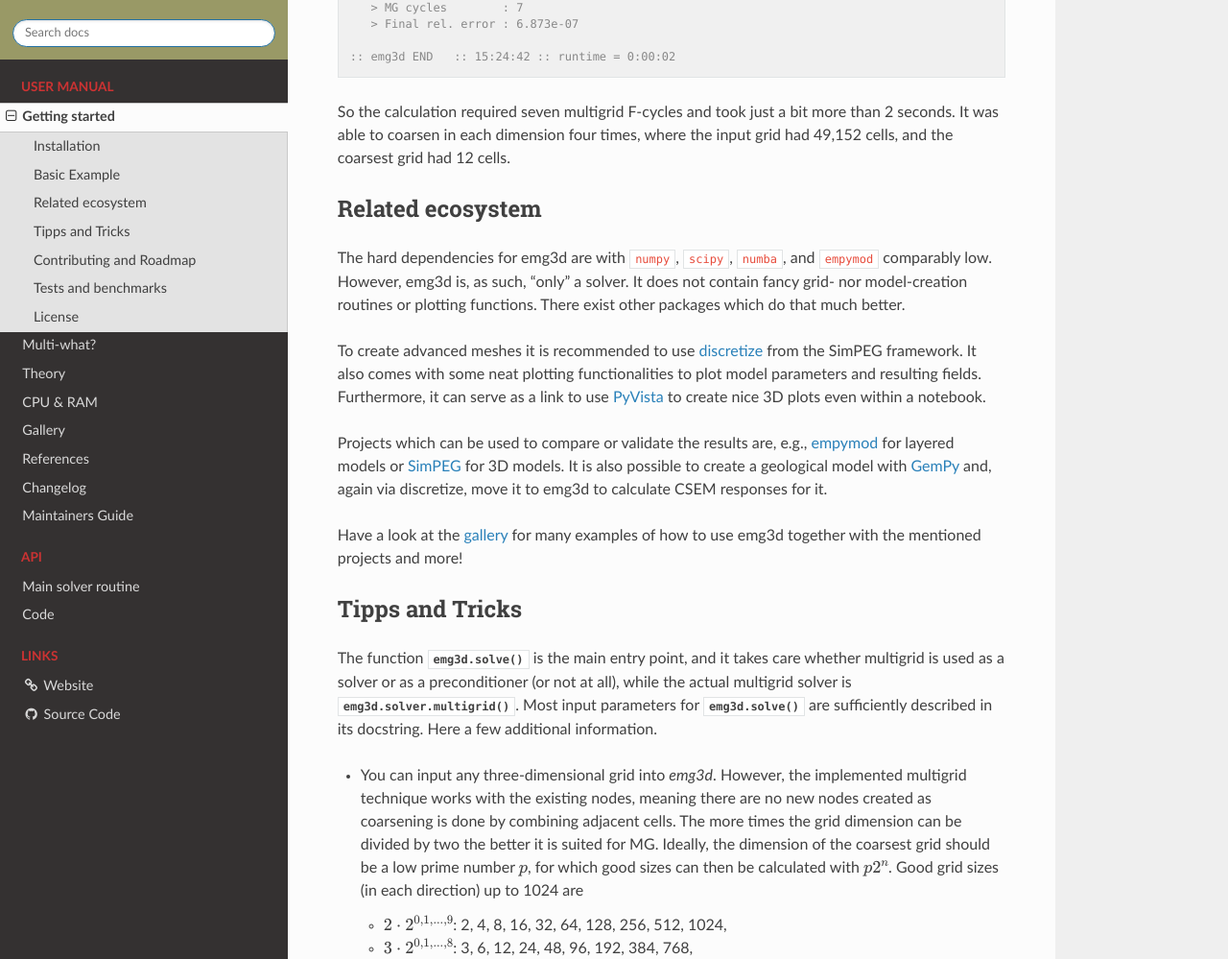
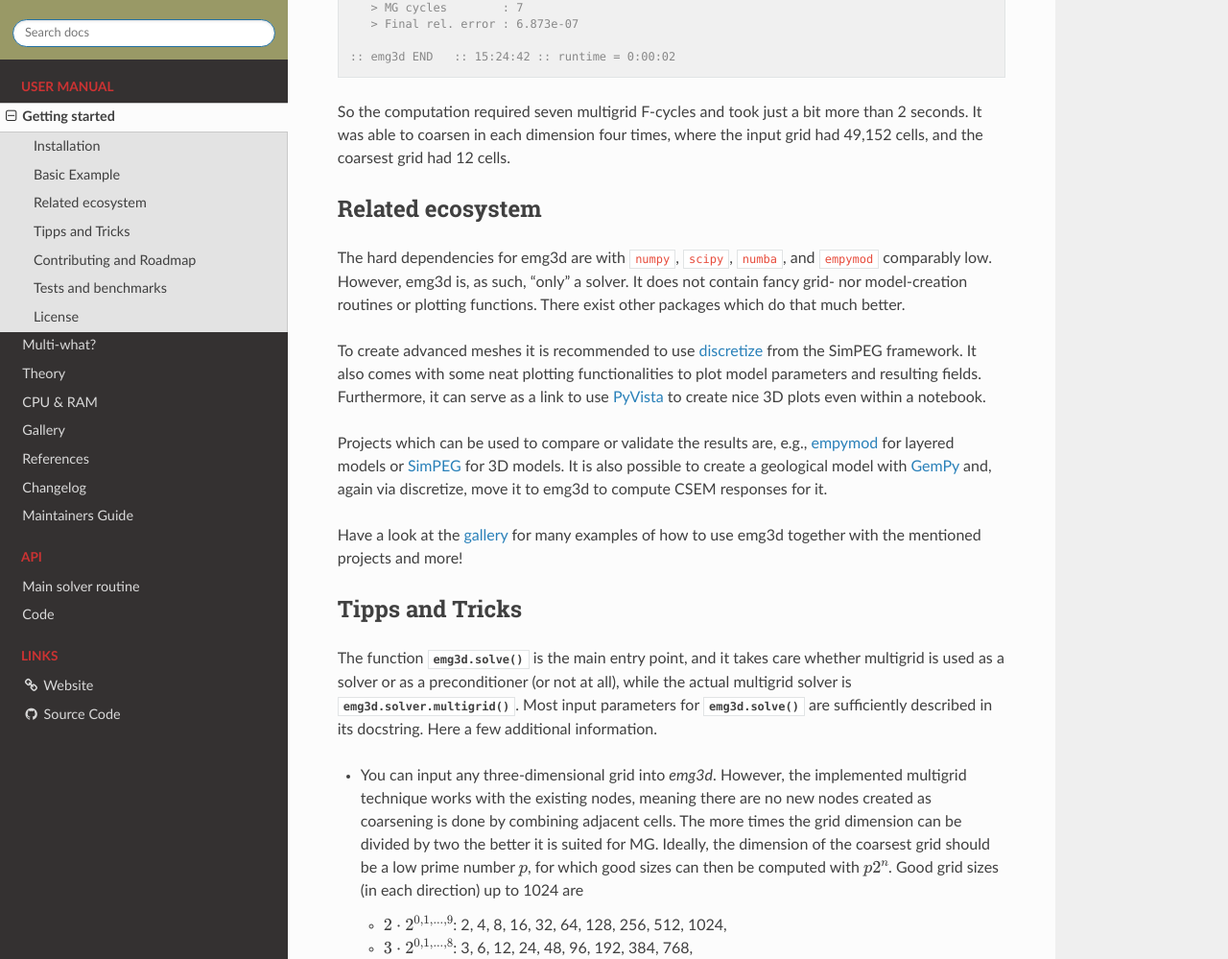
Before and after one commit to emsig/emg3d, a Sphinx documentation site: the page built from docs/usage.rst, in a window 1280 px wide and 1400 px high, scrolled down 2399 px. Shown: the part 151-1150 px from the top of the window at 96% size. Built offline with Sphinx 7.4.7 and the Read the Docs theme 2.0.0, drawn with Linux system fonts in a browser that asks for light colours; the version number could not be read and is left out; some of the changed text lies outside the part shown.

```diff
--- a/docs/conf.py
+++ b/docs/conf.py
@@ -116,3 +116,11 @@ texinfo_documents = [
      author, 'emg3d', description,
      'Electromagnetic geophysical modelling'),
 ]
+
+
+# ==== 5. linkcheck ====
+
+# Papers from academic.oup results in a 104 error
+linkcheck_ignore = [
+    'https://doi.org/10.1111/j.1365-246X.2010.04544.x',
+]
--- a/docs/cpu_and_ram.rst
+++ b/docs/cpu_and_ram.rst
@@ -75,7 +75,7 @@ itself.**
   cases for both CPU and RAM. The one possible and therefore implemented
   solution was to swap the loop-order in :func:`emg3d.core.gauss_seidel_y`.
 - Restriction and prolongation information could be saved in a dictionary
-  instead of recalculating it every time. Turns out to be not worth the
+  instead of recomputing it every time. Turns out to be not worth the
   trouble.
 - Rewrite :class:`emg3d.RegularGridInterpolator` as jitted function, but the
   iterator approach seems to be better for large grids.
--- a/docs/mgwhat.rst
+++ b/docs/mgwhat.rst
@@ -26,7 +26,7 @@ the full matrix. This is how it achieves its relatively low memory consumption.
 To solve the system, it solves for all fields adjacent to one node, moves then
 to the next node, and so on until it reaches the last node, see :numref:`Figure
 %s <smoother>`, where the red lines indicate the fields which are solved
-simultaneously per step (the fields on the boundaries are never calculated, as
+simultaneously per step (the fields on the boundaries are never computed, as
 they are assumed to be 0).
 
 .. figure:: _static/schematics2.svg
@@ -56,7 +56,7 @@ Moving between different grids
 The main thinking behind multigrid is now that we move to coarser grids. This
 has two advantages:
 
-- Fewer cells means faster calculation and less memory.
+- Fewer cells means faster computation and less memory.
 - Coarser grid size transforms lower frequency error to higher frequency error,
   relatively to cell size, which means faster convergence.
 
--- a/docs/usage.rst
+++ b/docs/usage.rst
@@ -105,7 +105,7 @@ origin, with a 10 Hz signal of 1 A.
     >>> sfield = emg3d.fields.get_source_field(
     >>>     grid, src=[0, 0, 0, 0, 0], freq=10.0)
 
-Now we can calculate the electric field with ``emg3d``:
+Now we can compute the electric field with ``emg3d``:
 
 .. code-block:: python
 
@@ -143,7 +143,7 @@ Now we can calculate the electric field with ``emg3d``:
 
     :: emg3d END   :: 15:24:42 :: runtime = 0:00:02
 
-So the calculation required seven multigrid F-cycles and took just a bit more
+So the computation required seven multigrid F-cycles and took just a bit more
 than 2 seconds. It was able to coarsen in each dimension four times, where the
 input grid had 49,152 cells, and the coarsest grid had 12 cells.
 
@@ -166,7 +166,7 @@ Projects which can be used to compare or validate the results are, e.g.,
 `empymod <https://empymod.github.io>`_ for layered models or `SimPEG
 <https://simpeg.xyz>`_ for 3D models. It is also possible to create a
 geological model with `GemPy <https://www.gempy.org>`_ and, again via
-discretize, move it to emg3d to calculate CSEM responses for it.
+discretize, move it to emg3d to compute CSEM responses for it.
 
 Have a look at the `gallery <https://empymod.github.io/emg3d-gallery>`_ for
 many examples of how to use emg3d together with the mentioned projects and
@@ -187,7 +187,7 @@ Here a few additional information.
   are no new nodes created as coarsening is done by combining adjacent
   cells. The more times the grid dimension can be divided by two the better it
   is suited for MG. Ideally, the dimension of the coarsest grid should be a low
-  prime number :math:`p`, for which good sizes can then be calculated with
+  prime number :math:`p`, for which good sizes can then be computed with
   :math:`p 2^n`. Good grid sizes (in each direction) up to 1024 are
 
   - :math:`2·2^{0, 1, ..., 9}`: 2,  4,  8, 16,  32,  64, 128, 256, 512, 1024,
```
Also changed, not shown: docs/theory.rst (+4 -4 lines), 7 other files.
